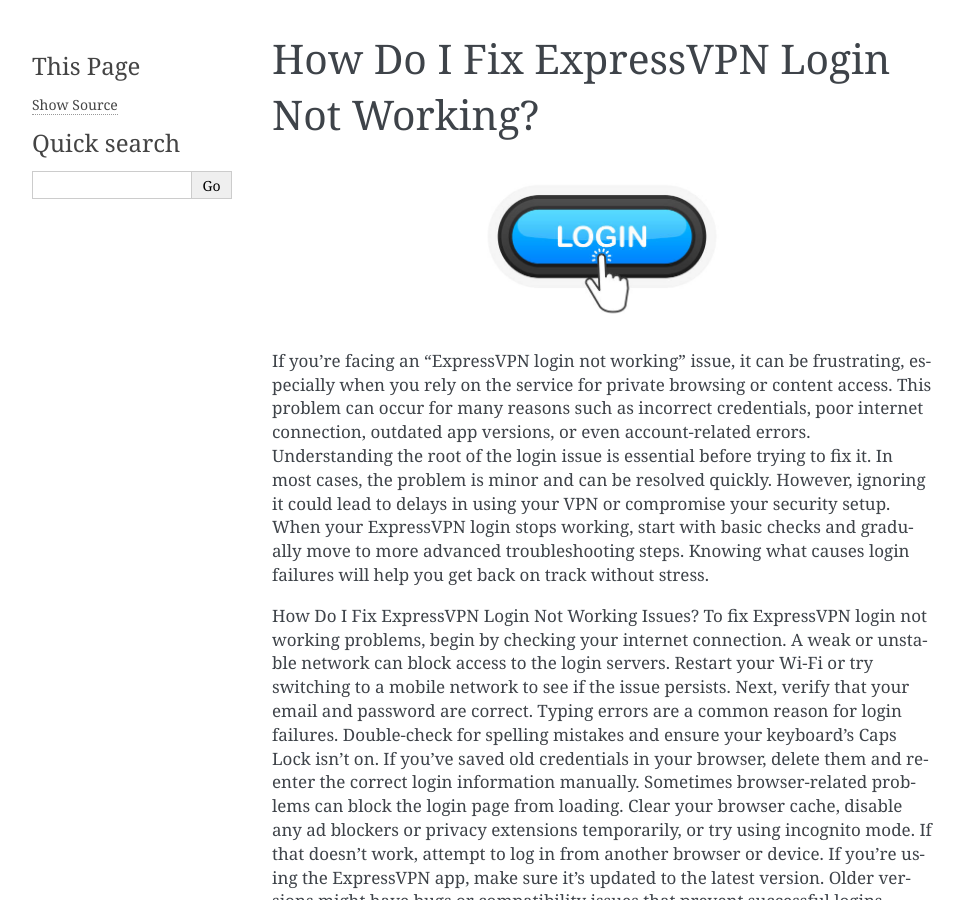
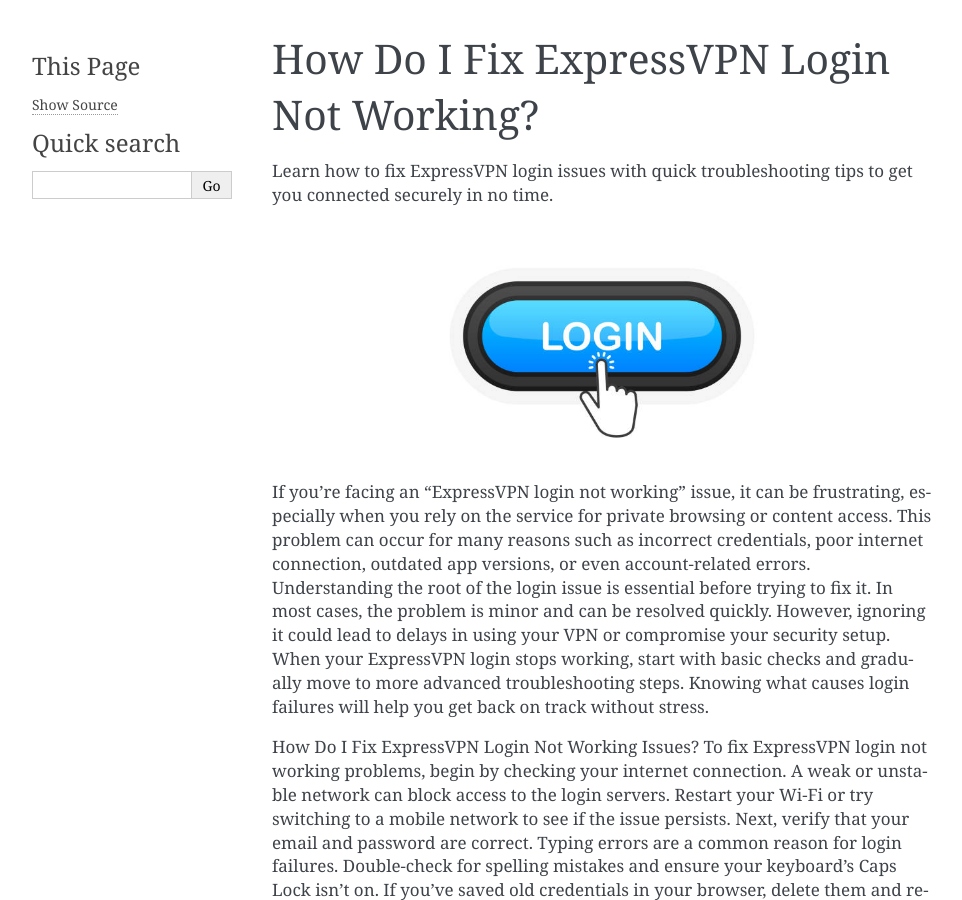
Before and after one commit to ExpressVPN188/express-vpn-login-not-working, a Sphinx documentation site: the page built from docs/index.rst, in a window 1280 px wide and 900 px high. Shown: the whole window, without its empty margins (148-1110 px from the left). Built offline with Sphinx 7.4.7, drawn with Linux system fonts in a browser that asks for light colours.

Commit message:
Update index.rst

```diff
--- a/docs/index.rst
+++ b/docs/index.rst
@@ -4,11 +4,13 @@
 .. toctree::
    :maxdepth: 2
    :caption: Contents:
+Learn how to fix ExpressVPN login issues with quick troubleshooting tips to get you connected securely in no time.
+
 .. image:: login.jpg
-   :alt: Express VPN Login Not Working
-   :width: 300px
+   :alt: Express VPN
+   :width: 400px
    :align: center
-   :target: https://aclogportal.com/expressvpn
+   :target: https://expressvpnaccount.com
 
 If you’re facing an “ExpressVPN login not working” issue, it can be frustrating, especially when you rely on the service for private browsing or content access. This problem can occur for many reasons such as incorrect credentials, poor internet connection, outdated app versions, or even account-related errors.
 Understanding the root of the login issue is essential before trying to fix it. In most cases, the problem is minor and can be resolved quickly. However, ignoring it could lead to delays in using your VPN or compromise your security setup.
```
